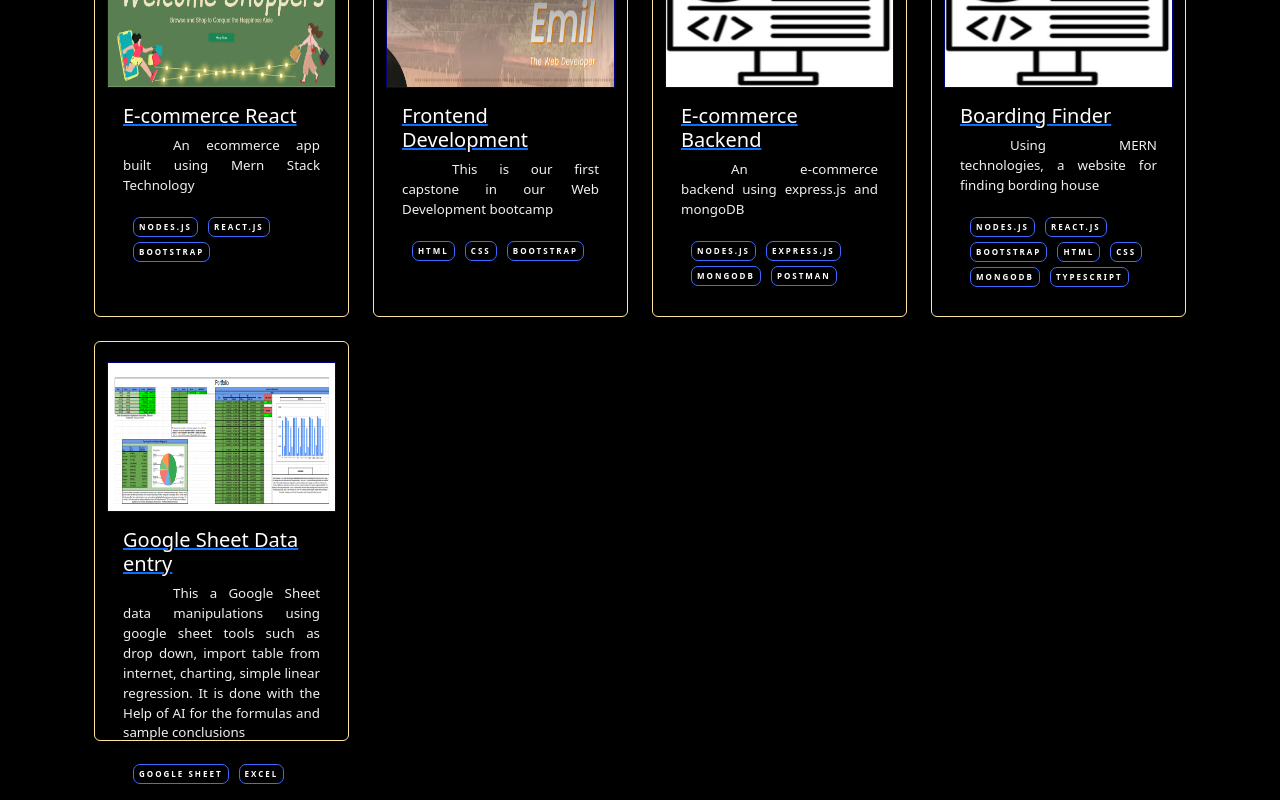
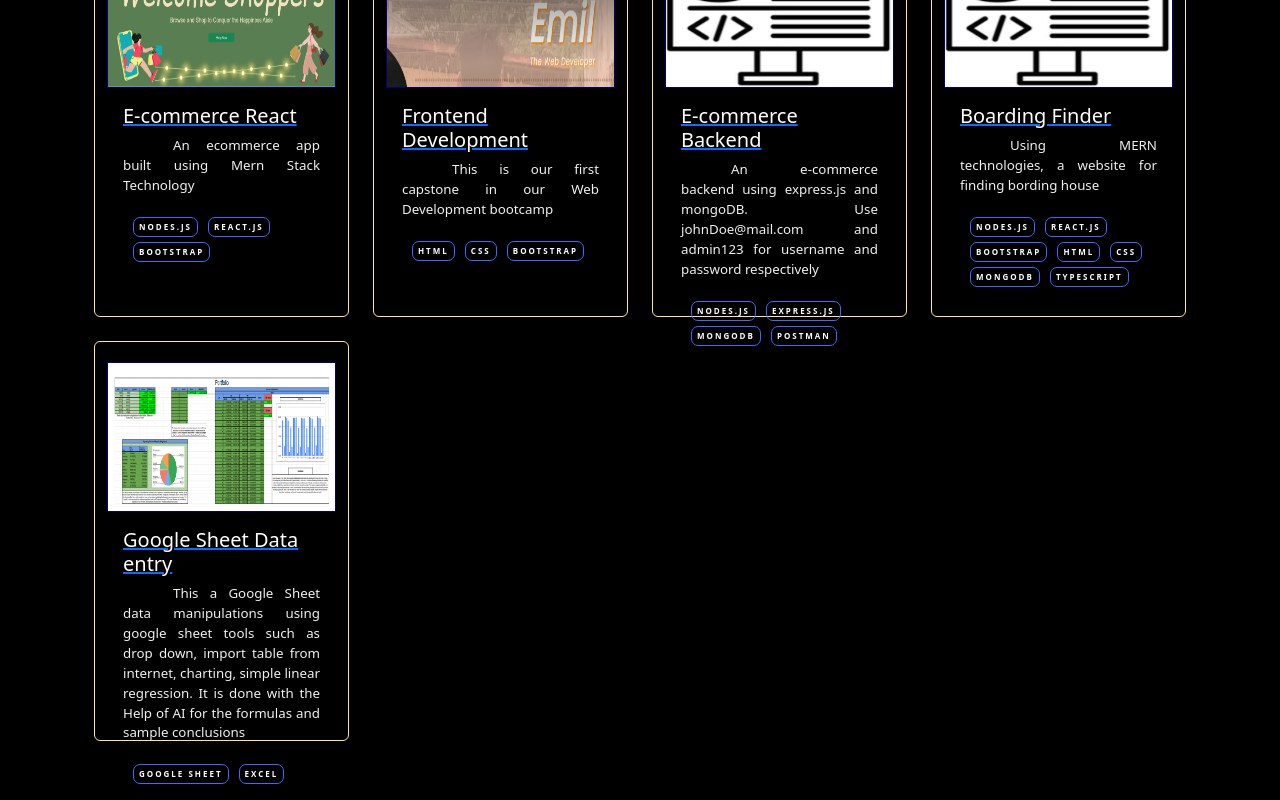
Before and after one commit to Superhenyo/Static-Portfolio, a React (Create React App) app: page / in a window 1280 px wide. Shown: the part 1167-1967 px from the top of the page. Built offline with nearby package versions, Linux system fonts and the light colour scheme.

Commit message:
add project

```diff
--- a/src/data/projectData.js
+++ b/src/data/projectData.js
@@ -18,10 +18,10 @@ const projects = [
     {
         id: "03",
         name: "E-commerce Backend",
-        description: "An e-commerce backend using express.js and mongoDB",
+        description: "An e-commerce backend using express.js and mongoDB. Use johnDoe@mail.com and admin123 for username and password respectively",
         Tools: ["Nodes.js", "Express.js", "MongoDB", "Postman"],
         picture: require('../images/Projects pictures/Ecommerce backend.png'),
-        link: "https://github.com/Superhenyo/E-commerce-Backend"
+        link: "https://boarding-front-end-three.vercel.app/"
     },
     {
         id: "04",
```
